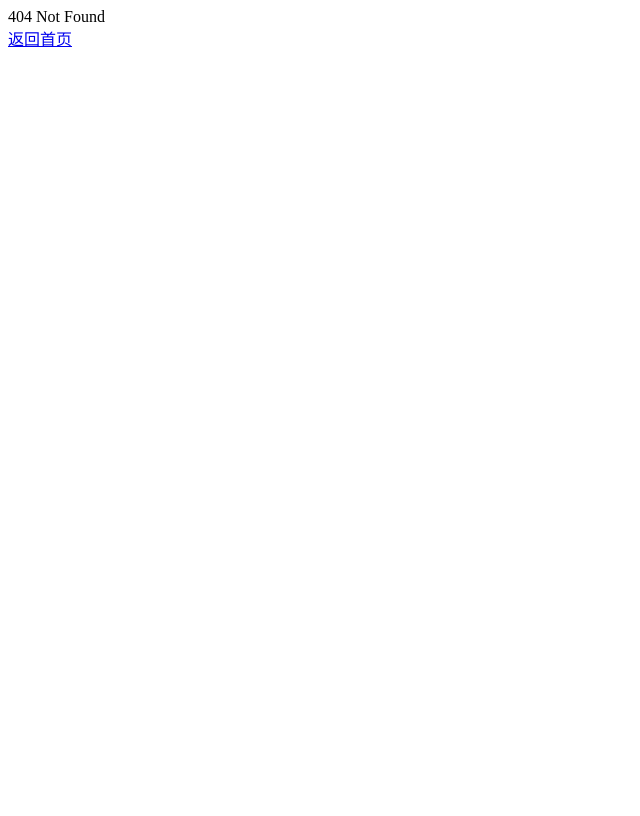
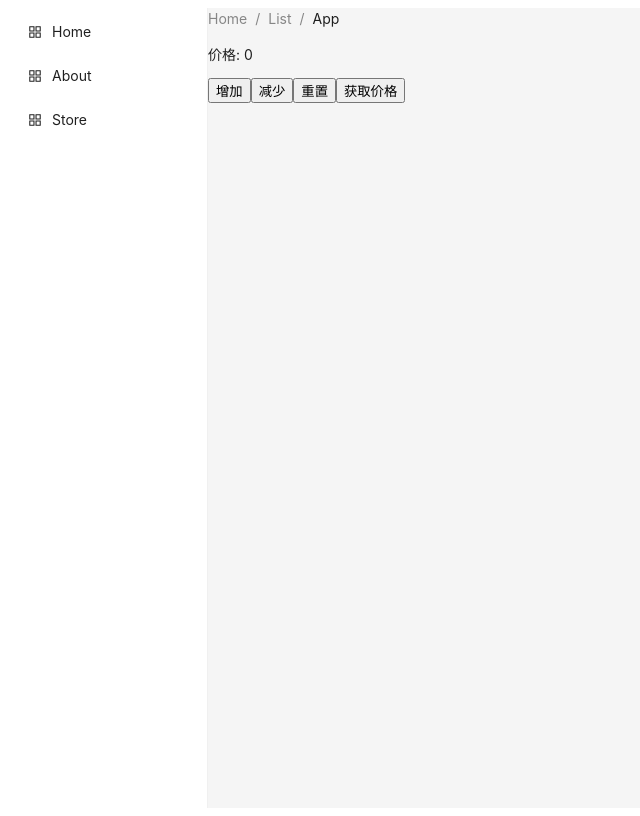
Before and after one commit to wei-py/react-router, a React (Vite) app: page /store in a window 1280 px wide. Before the commit this address had no page. Shown: the whole page, without its empty margins (0-640 px from the left). Built offline with nearby package versions, Linux system fonts and the light colour scheme.

Commit message:
✨ feat(router.ts)：添加store路由 ✨ feat(store.ts)：添加price store ✨ feat(pages/Store/index.tsx)：添加store页面 🐛 fix(router.ts)：修复路由配置错误

```diff
--- a/package.json
+++ b/package.json
@@ -15,7 +15,8 @@
     "antd": "^5.27.1",
     "react": "^19.1.1",
     "react-dom": "^19.1.1",
-    "react-router": "^7.8.1"
+    "react-router": "^7.8.1",
+    "zustand": "^5.0.8"
   },
   "devDependencies": {
     "@antfu/eslint-config": "^5.2.1",
--- a/src/layout/Menu/index.tsx
+++ b/src/layout/Menu/index.tsx
@@ -1,5 +1,5 @@
+import { AppstoreOutlined } from "@ant-design/icons";
 import type { MenuProps } from "antd";
-import { AppstoreOutlined } from "@ant-design/icons";
 import { Menu as AntdMenu } from "antd";
 import { useNavigate } from "react-router";
 
@@ -19,6 +19,11 @@ export default function Menu() {
       label: "About",
       icon: <AppstoreOutlined />,
     },
+    {
+      key: "/store",
+      label: "Store",
+      icon: <AppstoreOutlined />,
+    },
   ];
   return (
     <AntdMenu
--- /dev/null
+++ b/src/pages/Store/index.tsx
@@ -0,0 +1,15 @@
+import usePriceStore from "../../store/price";
+
+export default function Store() {
+  const { price, incrementPrice, decrementPrice, resetPrice, getPrice } =
+    usePriceStore();
+  return (
+    <div>
+      <p>价格: {price}</p>
+      <button onClick={incrementPrice}>增加</button>
+      <button onClick={decrementPrice}>减少</button>
+      <button onClick={resetPrice}>重置</button>
+      <button onClick={getPrice}>获取价格</button>
+    </div>
+  );
+}
--- a/src/router/index.tsx
+++ b/src/router/index.tsx
@@ -65,6 +65,15 @@ const router = createBrowserRouter([
         },
         // Component: About,
       },
+      {
+        path: "store",
+        lazy: async () => {
+          const module = await import("../pages/Store");
+          return {
+            Component: module.default,
+          };
+        },
+      },
     ],
   },
   {
--- /dev/null
+++ b/src/store/price.ts
@@ -0,0 +1,19 @@
+import { create } from "zustand";
+
+interface PriceStore {
+  price: number;
+  incrementPrice: () => void;
+  decrementPrice: () => void;
+  resetPrice: () => void;
+  getPrice: () => number;
+}
+
+const usePriceStore = create<PriceStore>((set, get) => ({
+  price: 0,
+  incrementPrice: () => set((state) => ({ price: state.price + 1 })),
+  decrementPrice: () => set((state) => ({ price: state.price - 1 })),
+  resetPrice: () => set({ price: 0 }),
+  getPrice: () => get().price,
+}));
+
+export default usePriceStore;
```
Also changed, not shown: 1 other file (tests, documents, lock files or other folders).
